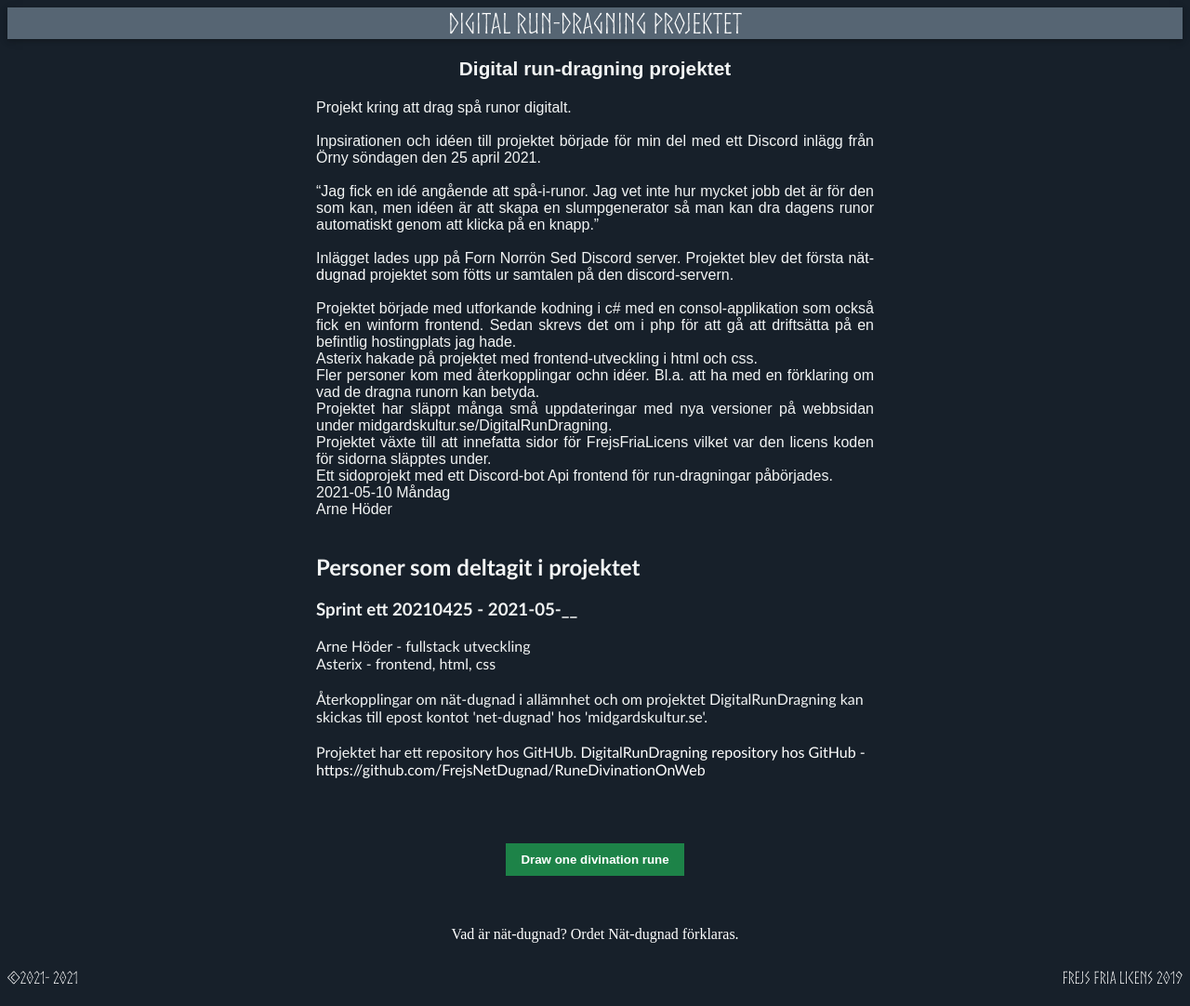
After one commit to FrejsNetDugnad/RuneDivinationOnWeb, a PHP site: page /DigitalRunDragning/AboutProject_se.php in a window 1280 px wide. The commit adds this page. Shown: the whole page at 93% size. Run offline with PHP 8.4, Linux system fonts and the light colour scheme.

Commit message:
Add pages with information about the project and about the word net-dugnad.

```diff
--- /dev/null
+++ b/DigitalRunDragning/AboutProject_se.php
@@ -0,0 +1,79 @@
+<!DOCTYPE html>
+<html>
+<head>
+    <meta name="viewport" content="width=device-width" charset="UTF-8" />
+    <title>Digital run-dragning projektet</title>
+    <!--
+    // ==============================================
+    // Copyright Arne Höder, Midgårdskultur AB, 2021.
+    // Copyright Asteríx Lindmark, 2021
+    // Released under "Frejs Fria Licens 2019".
+    // ==============================================
+    -->
+    <link href="../css/freefontfaces.css" rel="stylesheet" />
+    <link rel="stylesheet" href="../css/common.css">
+    <link rel="stylesheet" href="../css/rune.css">
+</head>
+<body>
+
+    <!-- Header -->
+    <header class="rune-container rune-shadow rune-theme rune-align-center rune-font" style="font-size:30px!important">
+        Digital run-dragning projektet
+    </header>
+
+    <!-- Main -->
+    <div class="rune-white infotext-font" style="max-width:600px;margin:auto;">
+        <div class="rune-white" style="max-width:600px;margin:auto;font-family:'Candara';">
+            <p class="rune-align-center" style="font-family:'Liberation Sans';font-size: 130.0000%;font-weight: bold;">Digital run-dragning projektet</span></p>
+            <p style="font-family:'Liberation Sans';margin:0px 0px 0px 0px;text-align: justify;">Projekt kring att drag spå runor digitalt.<br>
+            <br>
+            Inpsirationen och idéen till projektet började för min del med ett Discord inlägg från Örny söndagen den 25 april 2021.<br>
+            <br>
+            <q>Jag fick en idé angående att spå-i-runor. Jag vet inte hur mycket jobb det är för den som kan, men idéen är att skapa en slumpgenerator så man kan dra dagens runor automatiskt genom att klicka på en knapp.</q><br>
+            <br>
+            Inlägget lades upp på Forn Norrön Sed Discord server. Projektet blev det första
+            <a href="NetDugnad_se.php" rel="internal">nät-dugnad</a>
+            projektet som fötts ur samtalen på den discord-servern.<br>
+            <br>
+            Projektet började med utforkande kodning i c# med en consol-applikation som också fick en winform frontend. Sedan skrevs det om i php för att gå att driftsätta på en befintlig hostingplats jag hade.<br>
+            Asterix hakade på projektet med frontend-utveckling i html och css.<br>
+            Fler personer kom med återkopplingar ochn idéer. Bl.a. att ha med en förklaring om vad de dragna runorn kan betyda.<br>
+            Projektet har släppt många små uppdateringar med nya versioner på webbsidan under midgardskultur.se/DigitalRunDragning.<br>
+            Projektet växte till att innefatta sidor för FrejsFriaLicens vilket var den licens koden för sidorna släpptes under.<br>
+            Ett sidoprojekt med ett Discord-bot Api frontend för run-dragningar påbörjades.
+            <br>
+            2021-05-10 Måndag<br>
+            Arne Höder  <br>
+            <br>
+            <h2>Personer som deltagit i projektet</h2>
+            <h3>Sprint ett 20210425 - 2021-05-__</h3>
+            Arne Höder - fullstack utveckling<br>
+            Asterix - frontend, html, css<br>
+            <br>
+            Återkopplingar om nät-dugnad i allämnhet och om projektet DigitalRunDragning kan skickas till epost kontot 'net-dugnad' hos 'midgardskultur.se'.<br>
+            <br>
+            Projektet har ett repository hos GitHUb.
+            <a href="https://github.com/FrejsNetDugnad/RuneDivinationOnWeb" rel="external" target="new">DigitalRunDragning repository hos GitHub - https://github.com/FrejsNetDugnad/RuneDivinationOnWeb </a><br>
+            </p>
+            </div><br>
+    </div><br>
+    <br>
+
+<!-- Buttons -->
+<form method="post" class="rune-align-center rune-font" action="RuneDivination_se.php?runestodraw=1">
+<input class="rune-button rune-grey" type="submit" value="Draw one divination rune" method="post">
+</form>
+    <br>
+<br>
+
+   <!-- Länkar -->
+    <div class="rune-white rune-align-center infotext-font" style="max-width: 600px;margin: auto;">
+        <br>
+        <a href="NetDugnad_se.php" rel="internal">Vad är nät-dugnad? Ordet Nät-dugnad förklaras.</a>
+    </div>
+
+    <?php
+        include('../common/footer_partial.php');
+    ?>
+    </body>
+</html>
--- a/DigitalRunDragning/RuneDivination_se.php
+++ b/DigitalRunDragning/RuneDivination_se.php
@@ -83,7 +83,10 @@ body {background-color:#17202A; padding-bottom:60px;}
         <br>
         <a href="DivinationMethod_se.php" rel="internal"><strong>Vilka metoder används för att draga spå-runorna?</strong></a>
 		<br>
+		<a href="AboutProject_se.php" rel="internal"><strong>Om projektet som skapat sidorna.</strong></a>
+		<br>
         <a href="RuneDivination_en.php" rel="internal"><strong>English version of this page.</strong></a>
+		<br>
     </div>
 
 <br>
--- a/FrejsFriaLicens/ReleasedWithFrejsFriaLicens/FrejsFriaLicens_released_with_index.php
+++ b/FrejsFriaLicens/ReleasedWithFrejsFriaLicens/FrejsFriaLicens_released_with_index.php
@@ -36,7 +36,9 @@
         <br>
         <p>
             DigitalRunDragning php source code. &nbsp;&nbsp;
-            <a href="SpåRuneDragare_php_sourceCode_20210509SöA.zip" target="new"><strong>ZIP</strong></a>
+            <a href="SpåRuneDragare_php_sourceCode_20210509SöA.zip" target="new"><strong>ZIP</strong></a>   <br>
+            DigitalRunDragning projektet har ett repository hos GitHUb.
+            <a href="https://github.com/FrejsNetDugnad/RuneDivinationOnWeb" rel="external" target="new">DigitalRunDragning repository hos GitHub - https://github.com/FrejsNetDugnad/RuneDivinationOnWeb </a><br>
         </p>
         <br>
     </div>
```
Also changed, not shown: DigitalRunDragning/NetDugnad_se.php (added, +63 -0 lines).
